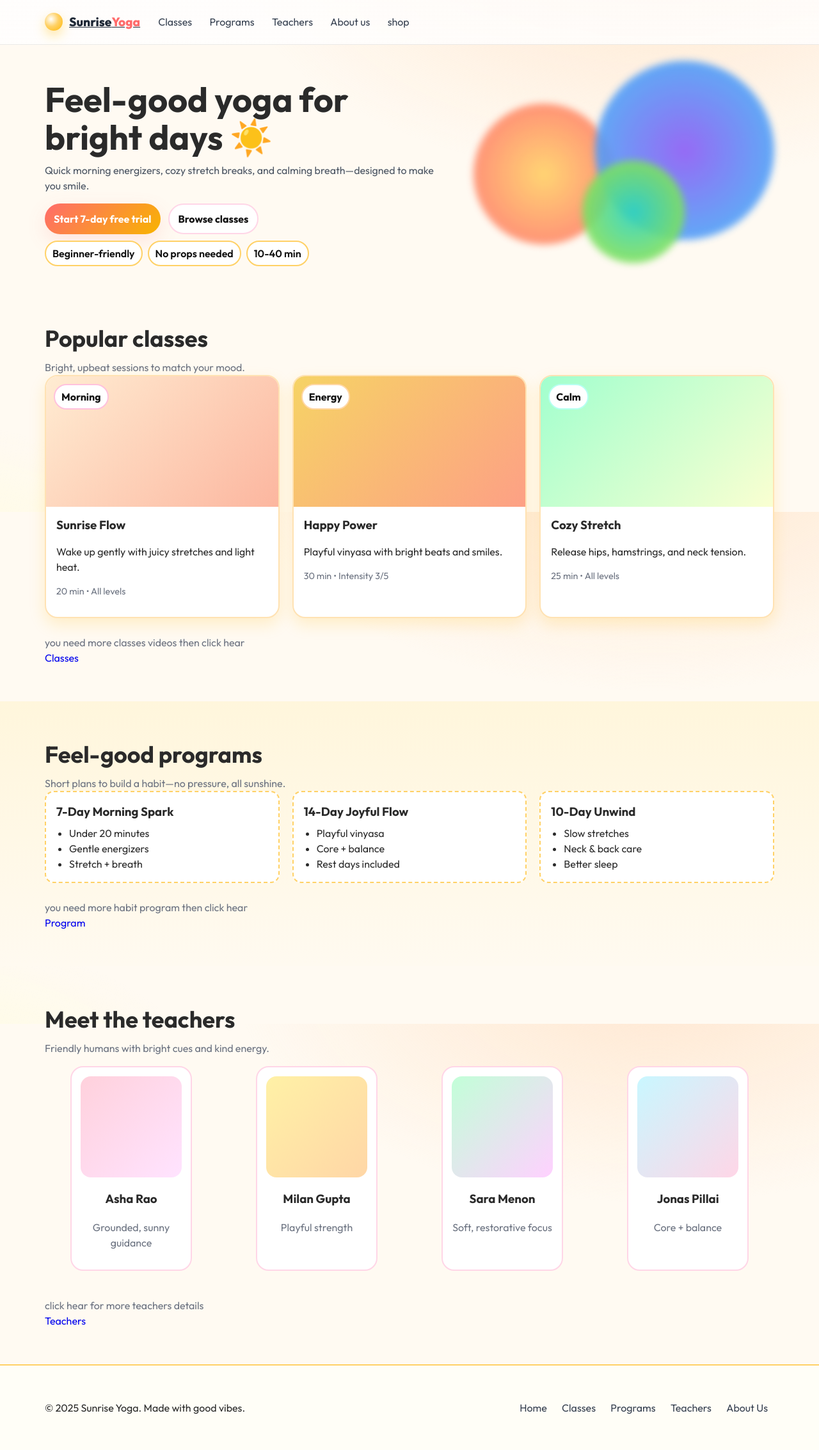
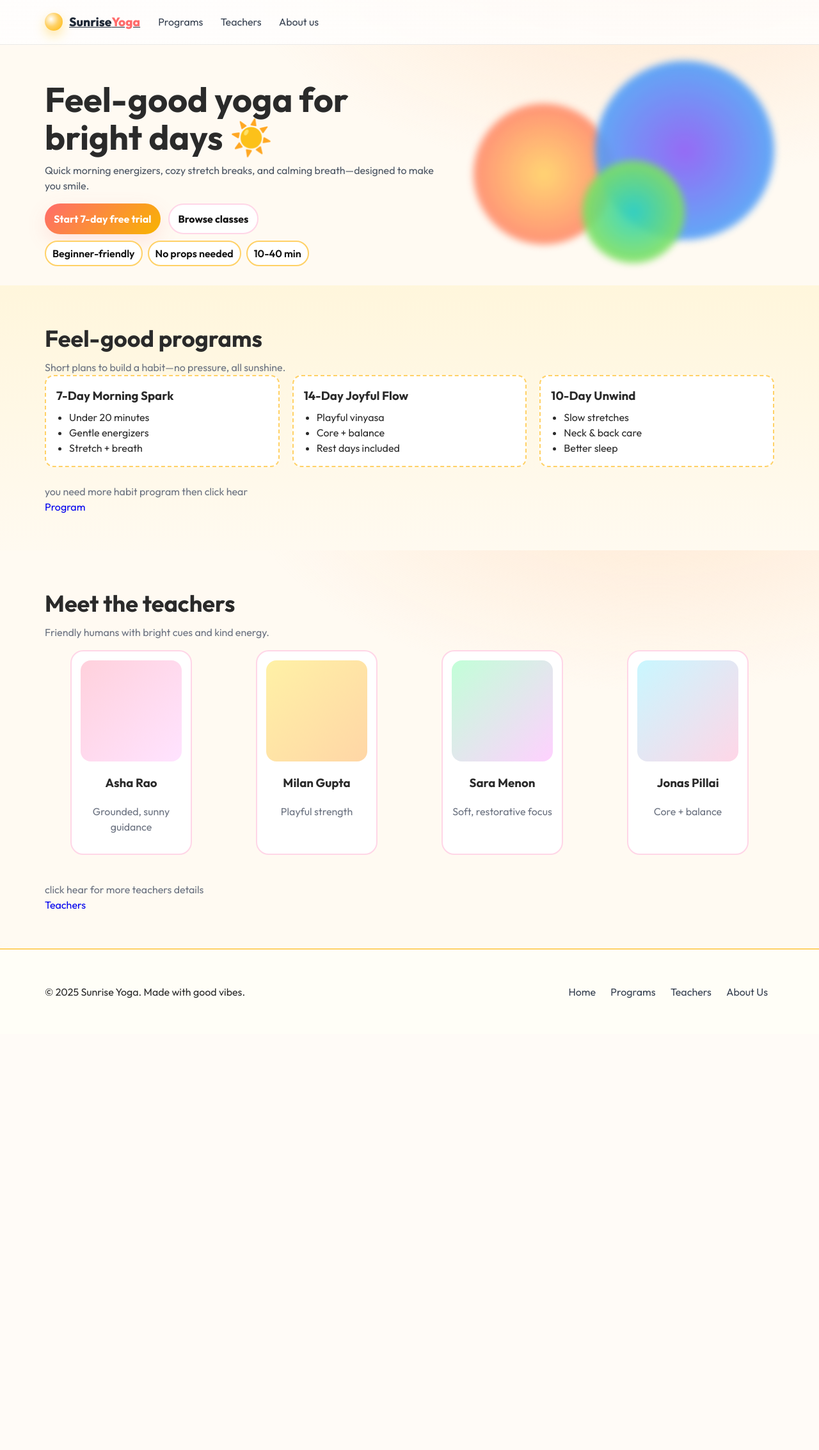
Before and after one commit to 23BCA309/Projects-php-mongo-, a PHP site: page /home.php in a window 1280 px wide. Shown: the whole page at 64% size. After the commit the page ends 1560 px from the top, so only its background shows below. Run offline with PHP 8.4, Linux system fonts and the light colour scheme.

Commit message:
remove the classes and shop

```diff
--- a/about_us.php
+++ b/about_us.php
@@ -15,11 +15,11 @@
         <span>Sunrise<span class="accent">Yoga</span></span>
       </a>
       <nav aria-label="Primary">
-        <a href="classes.php">Classes</a>
+        <!-- <a href="classes.php">Classes</a> -->
         <a href="program.php">Programs</a>
         <a href="teachers.php">Teachers</a>
         <a href="about_us.php">About us</a>
-        <a href="shop.php">shop</a>
+        <!-- <a href="shop.php">shop</a> -->
         <!-- <a href="#pricing" class="btn btn--pill">Start Free</a> -->
       </nav>
     </div>
--- a/home.php
+++ b/home.php
@@ -19,11 +19,11 @@
         <span>Sunrise<span class="accent">Yoga</span></span>
       </a>
       <nav aria-label="Primary">
-        <a href="classes.php">Classes</a>
+        <!-- <a href="classes.php">Classes</a> -->
         <a href="program.php">Programs</a>
         <a href="teachers.php">Teachers</a>
         <a href="about_us.php">About us</a>
-        <a href="shop.php">shop</a>
+        <!-- <a href="shop.php">shop</a> -->
         <!-- <a href="#pricing" class="btn btn--pill">Start Free</a> -->
       </nav>
     </div>
@@ -55,51 +55,7 @@
     </section>
 
     <!-- Classes -->
-    <section id="classes" class="section">
-      <div class="container">
-        <header class="section__head">
-          <h2>Popular classes</h2>
-          <p class="muted">Bright, upbeat sessions to match your mood.</p>
-        </header>
 
-        <div class="grid grid--cards">
-          <article class="card">
-            <div class="thumb t1"><span class="chip chip--pink">Morning</span></div>
-            <div class="card__body">
-              <h3>Sunrise Flow</h3>
-              <p>Wake up gently with juicy stretches and light heat.</p>
-              <p class="meta">20 min • All levels</p>
-            </div>
-          </article>
-
-          <article class="card">
-            <div class="thumb t2"><span class="chip chip--orange">Energy</span></div>
-            <div class="card__body">
-              <h3>Happy Power</h3>
-              <p>Playful vinyasa with bright beats and smiles.</p>
-              <p class="meta">30 min • Intensity 3/5</p>
-            </div>
-          </article>
-
-          <article class="card">
-            <div class="thumb t3"><span class="chip chip--teal">Calm</span></div>
-            <div class="card__body">
-              <h3>Cozy Stretch</h3>
-              <p>Release hips, hamstrings, and neck tension.</p>
-              <p class="meta">25 min • All levels</p>
-            </div>
-          </article>
-
-          <header class="section__head">
-            <!-- <h2>Classes</h3> -->
-            <p class="muted">you need more classes videos then click hear <a class="link" href="classes.php">Classes</a></p>
-          </header>
-
-
-          <!-- <h1>there are more to click on classes</h1> -->
-        </div>
-      </div>
-    </section>
 
     <!-- Programs -->
     <section id="programs" class="section section--alt">
@@ -200,7 +156,7 @@
       <p>© 2025 Sunrise Yoga. Made with good vibes.</p>
       <nav class="foot-links" aria-label="Footer">
         <a href="home.php">Home</a>
-        <a href="classes.php">Classes</a>
+        <!-- <a href="classes.php">Classes</a> -->
         <a href="program.php">Programs</a>
         <a href="teachers.php">Teachers</a>
         <a href="about_us.php">About Us</a>
--- a/program.php
+++ b/program.php
@@ -19,11 +19,11 @@
         <span>Sunrise<span class="accent">Yoga</span></span>
       </a>
       <nav aria-label="Primary">
-        <a href="classes.php">Classes</a>
+        <!-- <a href="classes.php">Classes</a> -->
         <a href="program.php">Programs</a>
         <a href="teachers.php">Teachers</a>
         <a href="about_us.php">About us</a>
-        <a href="shop.php">shop</a>
+        <!-- <a href="shop.php">shop</a> -->
         <!-- <a href="#pricing" class="btn btn--pill">Start Free</a> -->
       </nav>
     </div>
--- a/shop.php
+++ b/shop.php
@@ -15,11 +15,11 @@
         <span>Sunrise<span class="accent">Yoga</span></span>
       </a>
       <nav aria-label="Primary">
-        <a href="classes.php">Classes</a>
+        <!-- <a href="classes.php">Classes</a> -->
         <a href="program.php">Programs</a>
         <a href="teachers.php">Teachers</a>
         <a href="about_us.php">About us</a>
-        <a href="shop.php">shop</a>
+        <!-- <a href="shop.php">shop</a> -->
         <!-- <a href="#pricing" class="btn btn--pill">Start Free</a> -->
       </nav>
     </div>
--- a/teachers.php
+++ b/teachers.php
@@ -19,11 +19,11 @@
         <span>Sunrise<span class="accent">Yoga</span></span>
       </a>
       <nav aria-label="Primary">
-        <a href="classes.php">Classes</a>
+        <!-- <a href="classes.php">Classes</a> -->
         <a href="program.php">Programs</a>
         <a href="teachers.php">Teachers</a>
         <a href="about_us.php">About us</a>
-        <a href="shop.php">shop</a>
+        <!-- <a href="shop.php">shop</a> -->
         <!-- <a href="#pricing" class="btn btn--pill">Start Free</a> -->
       </nav>
     </div>
@@ -140,7 +140,7 @@
       <p>© 2025 Sunrise Yoga. Made with good vibes.</p>
       <nav class="foot-links" aria-label="Footer">
         <a href="home.php">Home</a>
-        <a href="classes.php">Classes</a>
+        <!-- <a href="classes.php">Classes</a> -->
         <a href="program.php">Programs</a>
         <a href="teachers.php">Teachers</a>
         <a href="about_us.php">About Us</a>
```
